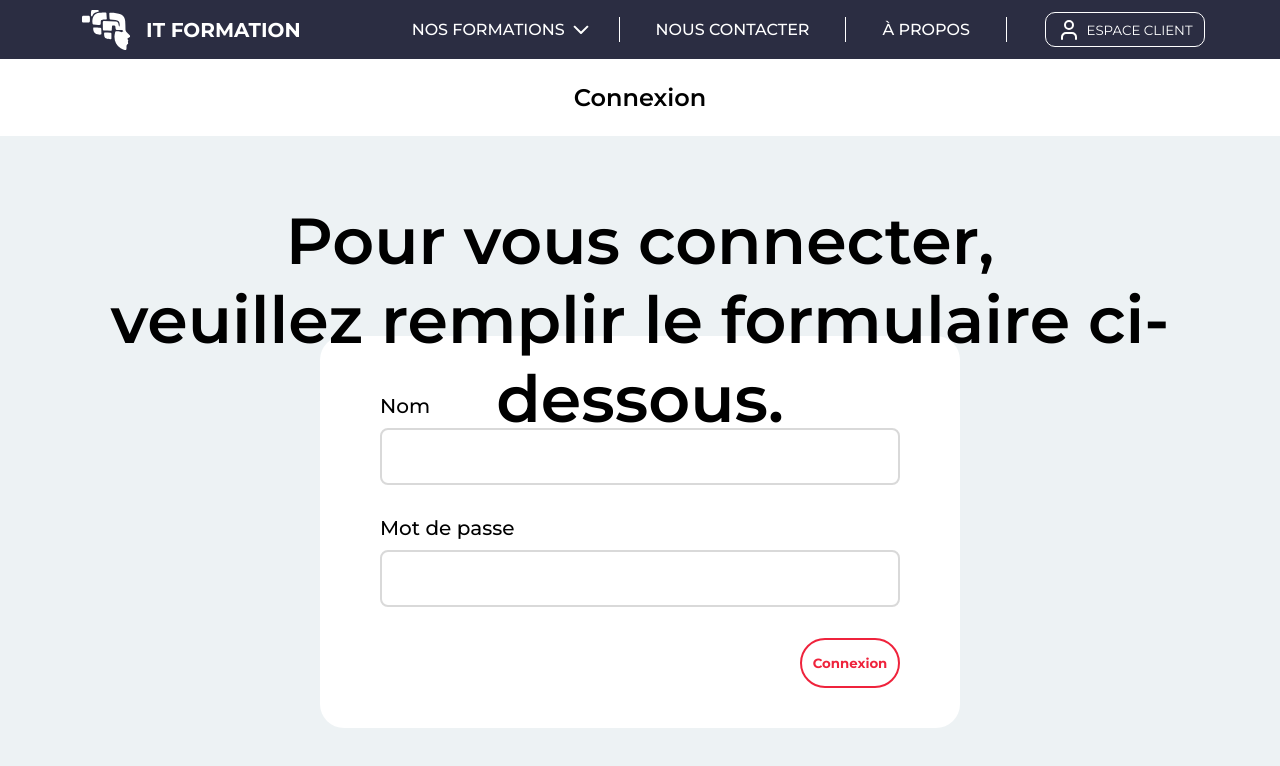
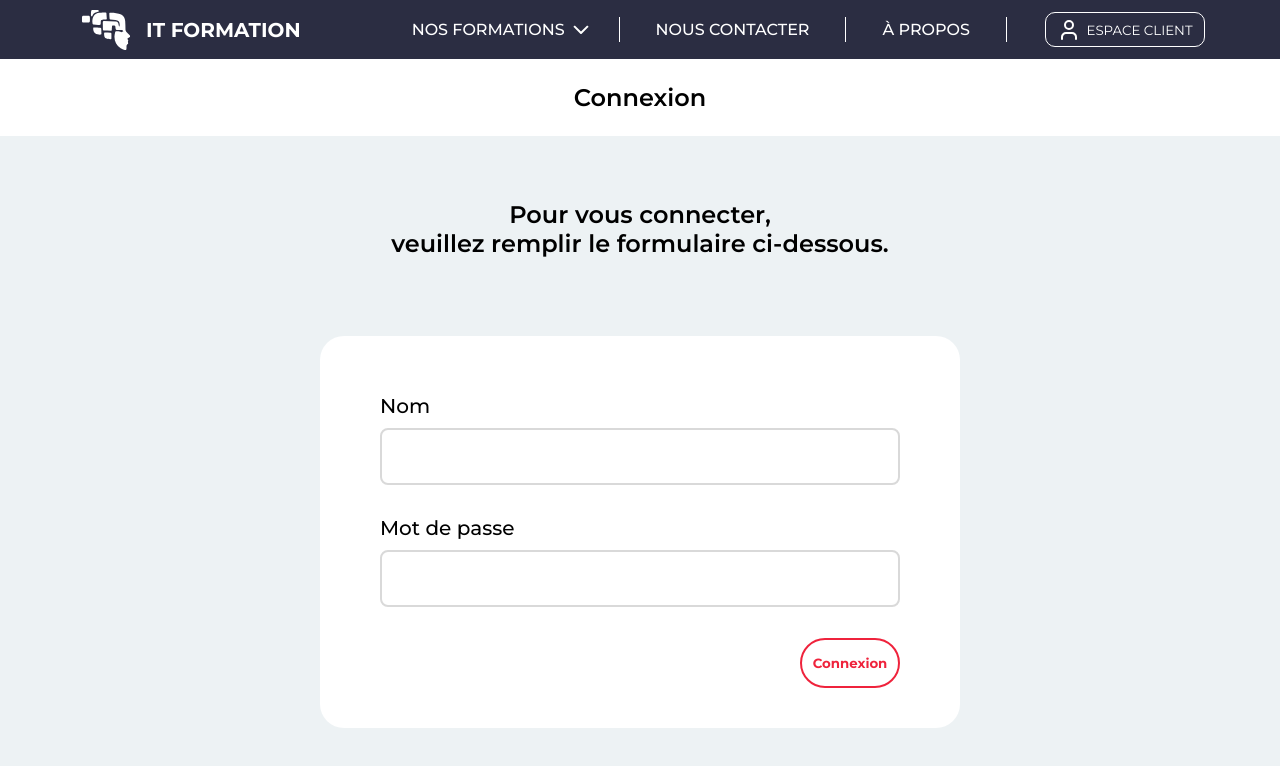
Before and after one commit to BastienCay/Front_IT_Formation, an Angular app in the folder IT_Formation/: page /connection in a window 1280 px wide. Shown: the top 766 px of the page. Built offline with nearby package versions, Linux system fonts and the light colour scheme.

Commit message:
paragraphe <p> ("Pour vous connecter, veuillez remplir le formulaire ci-dessous.") centré correctement

```diff
--- a/IT_Formation/src/app/pages/page-connection/formulaire-connection/formulaire-connection.component.css
+++ b/IT_Formation/src/app/pages/page-connection/formulaire-connection/formulaire-connection.component.css
@@ -11,13 +11,21 @@ h1, h2, h3, p, a, label, span{
 }
 
 p{
-    position:               absolute;
+    display:                absolute;
+    justify-content:        center;
     font-family:            "Montserrat";
     color:                  black;
-    text-align:             center;
-    font-size:              65px;
+
+    font-size:              3vh;
     font-weight:            600;
     line-height:            normal;
+
+    grid-row-start:         2;
+    grid-column-start:      5;
+    grid-column-end:        9;
+    text-align:             center;
+
+    font-style:             normal;
 }
 
 .assombrir{
@@ -38,12 +46,15 @@ span{
     grid-row-start:         3;
     grid-column-start:      5;
     grid-column-end:        9;
+
     width:                  640px;
     height:                 325px;
     padding-top:            42px;
     padding-bottom:         25px;
+
     background-color:       white;
     border-radius:          24px;
+
     display:                flex;
     justify-content:        center;
 }
--- a/IT_Formation/src/app/pages/page-connection/formulaire-connection/formulaire-connection.component.html
+++ b/IT_Formation/src/app/pages/page-connection/formulaire-connection/formulaire-connection.component.html
@@ -1,6 +1,8 @@
 <div id="zone_formulaire">
-    <p id="messageConnexion">Pour vous connecter,<br>
-        veuillez remplir le formulaire ci-dessous.</p>
+    <p >
+        Pour vous connecter,<br>
+        veuillez remplir le formulaire ci-dessous.
+    </p>
     <div id="formulaire">
         <form [formGroup]="connection" (ngSubmit)="onSubmit()">
             <!-- Désignation -->
--- a/IT_Formation/src/app/pages/page-connection/page-connection.component.css
+++ b/IT_Formation/src/app/pages/page-connection/page-connection.component.css
@@ -1,21 +1,26 @@
 h1, h2, h3, p, a, label, span{
-    font-family: "Montserrat";
+    font-family:        "Montserrat";
 }
 
 #zone_formulaire{
-    background-color: #EDF2F4;
-    display: grid;
-    grid-template-columns: repeat(12,1fr);
-    grid-template-rows:5vh 20vh 105vh 10vh;
+    position:           absolute;
+    font-family:        "Montserrat";
+    color:              white;
+    text-align:         center;
+    text-shadow:        3px 4px 6px rgba(0, 0, 0, 0.70);
+    font-size:          65px;
+    font-weight:        600;
+    line-height:        normal;
+    text-transform:     uppercase;
 }
 
 p{
-    grid-row-start:2;
-    grid-column-start: 5;
-    grid-column-end: 9;
-    text-align: center;
-    font-size: 3vh;
-    font-style: normal;
-    font-weight: 600;
-    line-height: normal;
+    grid-row-start:     2;
+    grid-column-start:  5;
+    grid-column-end:    9;
+    text-align:         center;
+    font-size:          3vh;
+    font-style:         normal;
+    font-weight:        600;
+    line-height:        normal;
 }
```
